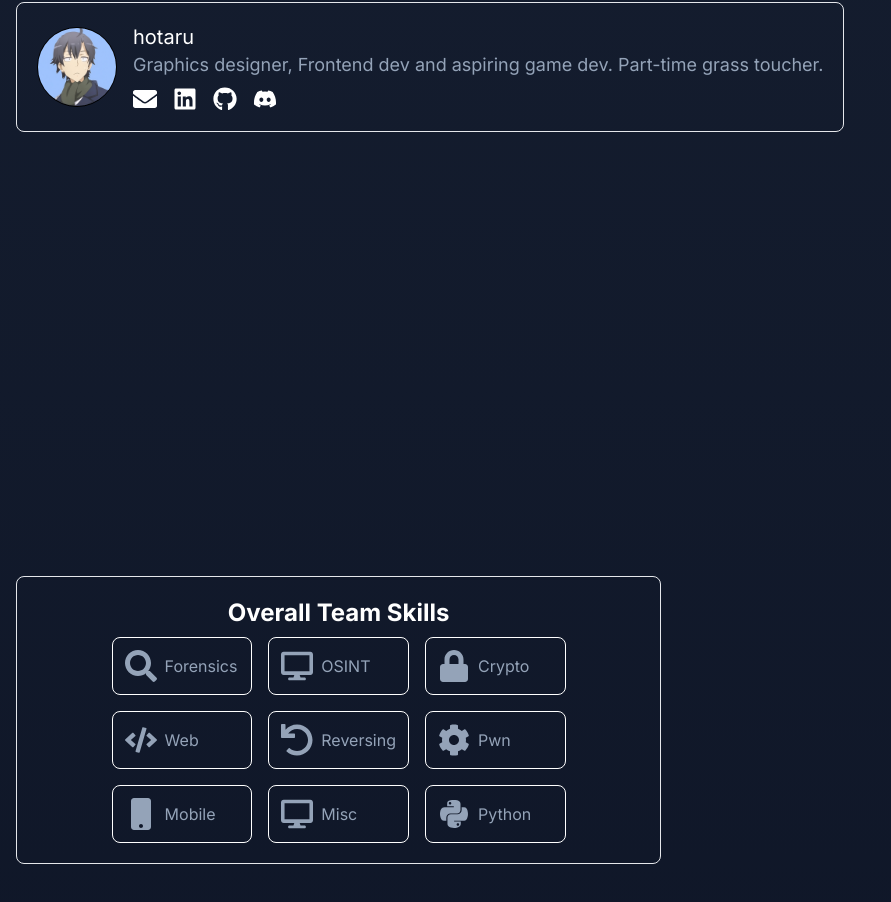
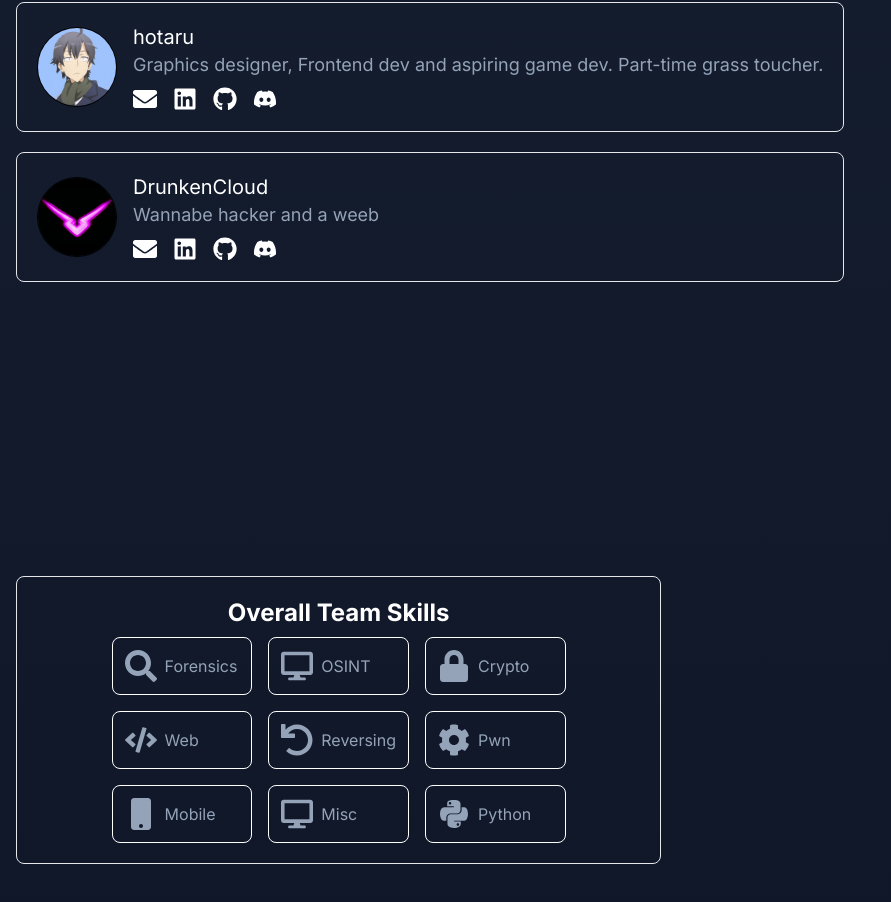
Before and after one commit to FrenzyVJN/Edita, a Next.js app: page / in a window 1280 px wide. Shown: the part 1252-2154 px from the top of the page, without its empty margins (0-891 px from the left). Built offline with nearby package versions, Linux system fonts and the light colour scheme.

Commit message:
drunkencloud added

```diff
--- a/app/header.tsx
+++ b/app/header.tsx
@@ -11,7 +11,7 @@ function Header() {
                     <Link to="our-team" smooth={true} duration={500} offset={-70}>
                         <h1 className="text-white text-md mr-2 md:text-4xl md:mr-10 font-bold">TEAM</h1>
                     </Link>
-                    <Link to='skills' smooth={true} duration={500} offset={-120}>
+                    <Link to='skills' smooth={true} duration={500} offset={-90}>
                         <h1 className="text-white text-md mr-2 md:text-4xl md:mr-10 font-bold">SKILLS</h1>
                     </Link>
                     <h1></h1>
--- a/app/team.tsx
+++ b/app/team.tsx
@@ -1,6 +1,7 @@
 import Image from 'next/image';
 import frenzyImage from './frenzy.png';
 import prajeshImage from './prajesh.png';
+import Drunken from './niranjhan.png'
 import { FaEnvelope, FaLinkedin, FaGithub, FaDiscord, FaCode, FaSearch, FaLock, FaDesktop, FaUndo, FaMobile, FaCog, FaPython } from 'react-icons/fa';
 const socialMedias1 = [
     {
@@ -54,6 +55,34 @@ const socialMedias1 = [
       Icon: FaDiscord,
     },
   ];
+
+  const socialMedias3 = [
+    {
+      href: 'mailto:vjn@frenzyvjn.tech',
+      ariaLabel: 'Compose an email to DrunkenCloud',
+      title: 'Write an Email to DrunkenCloud',
+      Icon: FaEnvelope,
+    },
+    {
+      href: 'https://www.linkedin.com/in/niranjhan-su-740b61246/',
+      ariaLabel: 'Goes to Niranjhan\'s LinkedIn profile',
+      title: 'LinkedIn Profile',
+      Icon: FaLinkedin,
+    },
+    {
+      href: 'https://github.com/DrunkenCloud',
+      ariaLabel: 'Goes to DrunkenCloud\'s GitHub profile',
+      title: 'GitHub Profile',
+      Icon: FaGithub,
+    },
+    {
+      href: 'https://discord.com/users/772123530015277076',
+      ariaLabel: 'Goes to DrunkenCloud\'s Discord profile',
+      title: 'Discord Profile',
+      Icon: FaDiscord,
+    },
+  ];
+
 
 function Team() {
 
@@ -117,9 +146,35 @@ function Team() {
                   </div>
                 </section>
               </div>
+
             </div>
-
-          </div>
+            <div className='border rounded-lg p-5 my-5 flex items-center'>
+              <Image className='rounded-full border border-black' src={Drunken} alt="FrenzyVJN" width={80} height={80} />
+              <div className='ml-4'>
+              <a href='/' target="_blank" rel="noopener noreferrer">
+                <h1 className='md:text-xl text-sm'>DrunkenCloud</h1>
+              </a>
+                <h1 className='text-slate-400 md:text-lg text-xs'>Wannabe hacker and a weeb</h1>
+                <section className="w-full md:w-2/3 lg:w-1/2">
+                  <div className="flex items-center mt-2">
+                    {socialMedias3.map((socialMedia3, index) => (
+                      <a
+                        key={index}
+                        href={socialMedia3.href}
+                        target="_blank"
+                        rel="noopener noreferrer"
+                        aria-label={socialMedia3.ariaLabel}
+                        title={socialMedia3.title}
+                        className="text-white mr-4"
+                      >
+                        <socialMedia3.Icon className="md:w-6 md:h-6 w-4 h-4" />
+                      </a>
+                    ))}
+                  </div>
+                </section>
+              </div>
+              </div>
+        </div>
         </main>
      );
 }
```
Also changed, not shown: app/niranjhan.png (added).
